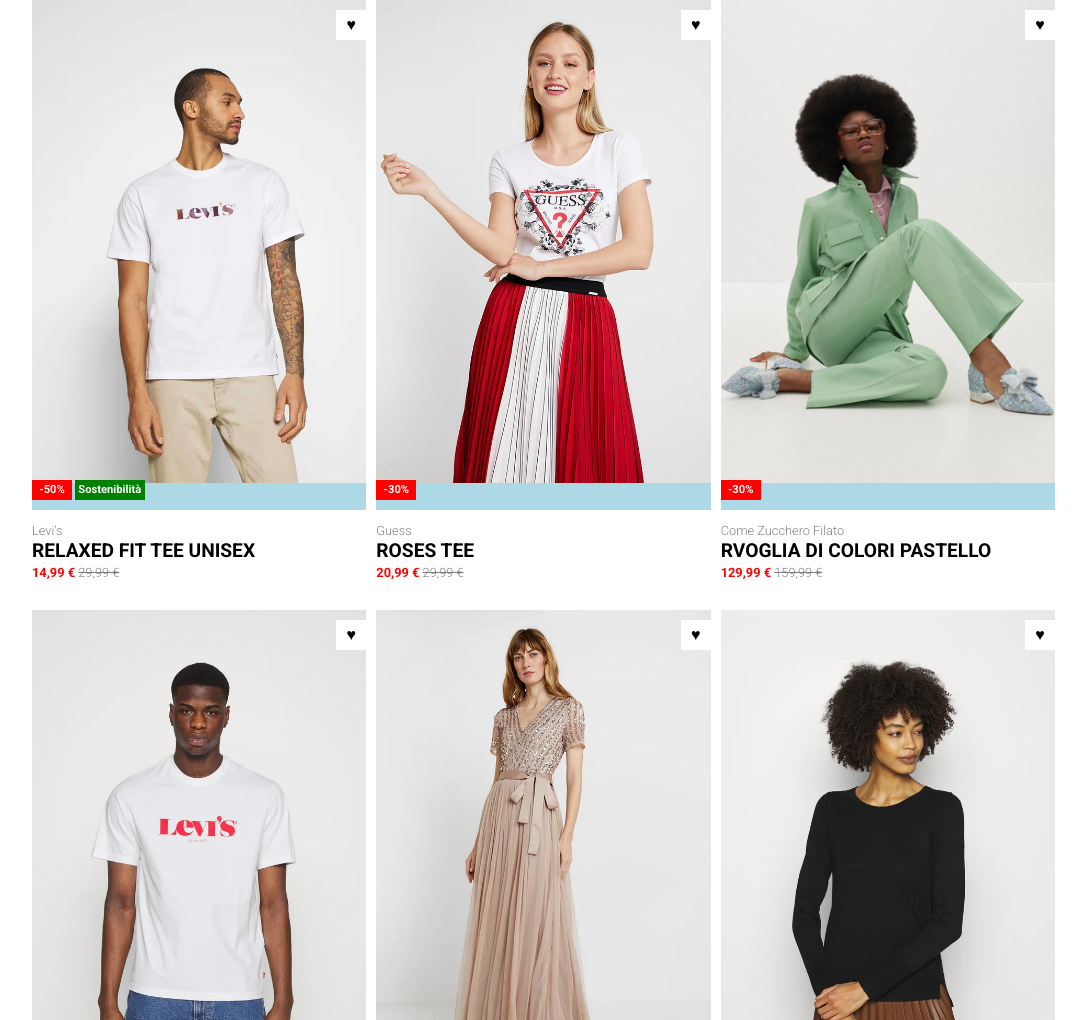
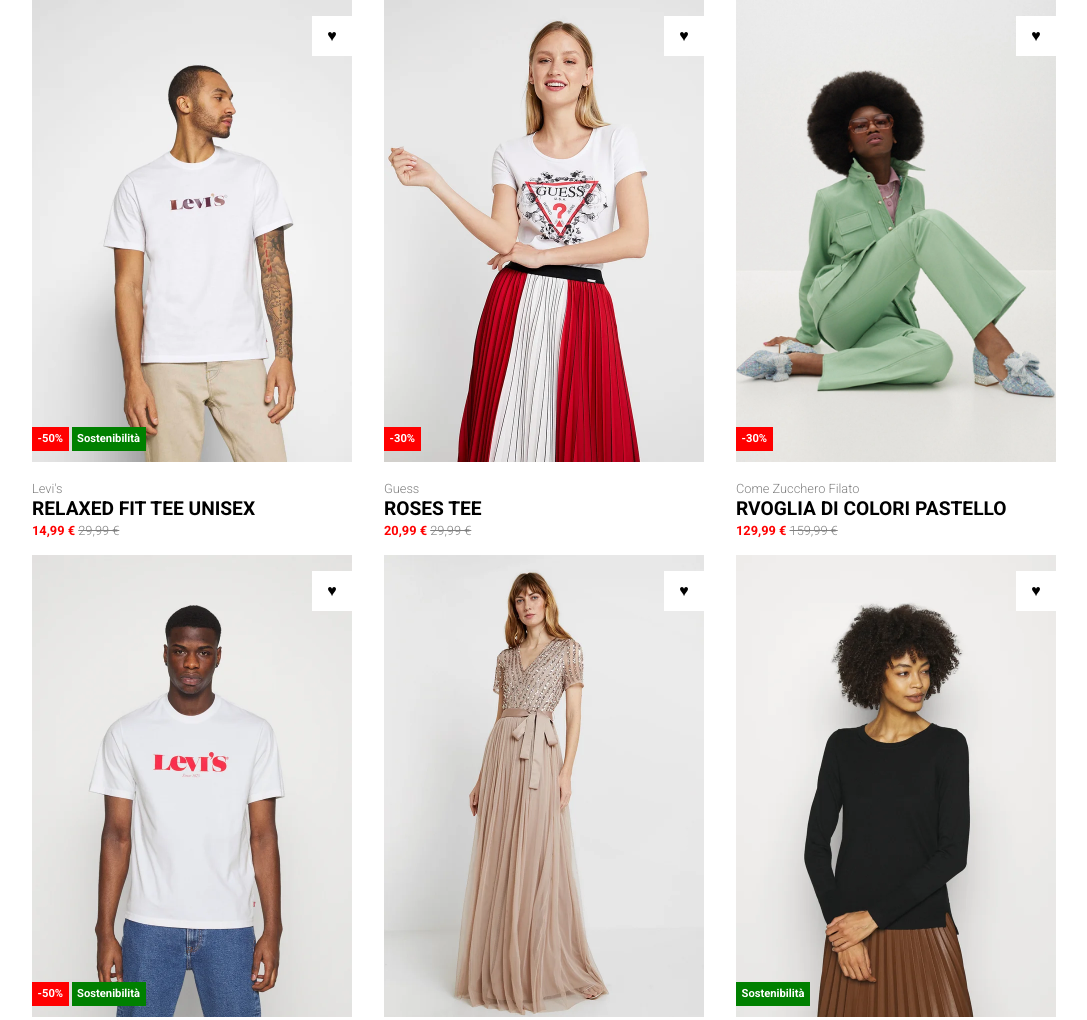
Before and after one commit to saragrigolin/html-css-boolando, a plain HTML site: page index.html in a window 1280 px wide. Shown: the top 1020 px of the page, without its empty margins (96-1183 px from the left). Drawn offline with Linux system fonts and the light colour scheme.

Commit message:
edit exercise after correction

```diff
--- a/css/style.css
+++ b/css/style.css
@@ -6,6 +6,7 @@
 }
 
 html {
+    font-size: 100%;
     font-family: 'Roboto', sans-serif;
 }
 
@@ -24,14 +25,11 @@ html {
     /* background-color: violet; */
 }
 
-.first-row {
-    margin-bottom: 10px;
-}
-
 .product {
-    height: 600px;
-    width: calc(100% / 3 - 7px);
-    margin-right: 10px;
+    /* height: 600px; */
+    width: calc(100% / 3 - 4em / 3);
+    margin-right: 2em;
+    margin-bottom: 1em;
     /* background-color: lightgreen; */
     float: left;
 }
@@ -41,16 +39,24 @@ html {
 }
 
 .product-img {
-    height: 85%;
-    background-color: lightblue;
+    /* height: 85%; */
+    /* background-color: lightblue; */
     position: relative;
-    overflow: hidden;
 }
 
-.product-img img {
+.thumbs img {
     width: 100%;
+    display: block;
+}
+
+.product .thumbs {
+    position: relative;
+}
+
+.second-img {
     position: absolute;
-
+    top: 0;
+    left: 0;
 }
 
 .second-img:hover {
@@ -59,47 +65,39 @@ html {
 
 .fav {
     background-color: white;
-    height: 30px;
-    width: 30px;
+    height: 2.5em;
+    width: 2.5em;
     position: absolute;
     right: 0;
-    top: 10px;
-    line-height: 30px;
+    top: 1em;
+    line-height: 2.5em;
     text-align: center;
 }
 
 .labels {
     position: absolute;
-    bottom: 10px;
-    left: 0px;
+    bottom: 1em;
+    left: 0p;
     color: white;
     font-weight: bold;
     font-size: 0.7em;
-    text-align: center;
+    width: 100%;
 }
 
 .sale {
     background-color: red;
-    height: 20px;
-    width: 40px;
+    padding: 0.5em;
     display: inline-block;
 }
 
 .sustainable {
     background-color: green;
-    height: 20px;
-    width: 70px;
+    padding: 0.5em;
     display: inline-block;
 }
 
-.sustainable span,
-.sale span {
-    line-height: 20px;
-    vertical-align: middle;
-}
-
 .product-description {
-    margin-top: 10px;
+    margin-top: 1em;
     /* background-color: lightsalmon; */
 }
 
--- a/index.html
+++ b/index.html
@@ -22,14 +22,14 @@
             <!-- primo prodotto -->
             <div class="product relaxed-tee">
                 <div class="product-img">
+                    <div class="thumbs">
                         <img class="first-img" src="img/1b.webp" alt="immagine prodotto Relaxed Fit Tee Unisex">
                         <img class="second-img" src="img/1.webp" alt="immagine prodotto Relaxed Fit Tee Unisex">
-                    <div class="fav">
-                        <span>&hearts;</span>
                     </div>
+                    <div class="fav">&hearts;</div>
                     <div class="labels">
-                        <div class="sale"><span>-50%</span></div>
-                        <div class="sustainable"><span>Sostenibilit&agrave;</span></div>
+                        <div class="sale">-50%</div>
+                        <div class="sustainable">Sostenibilit&agrave;</div>
                     </div>
                 </div>
                 <div class="product-description">
@@ -42,13 +42,13 @@
             <!-- secondo prodotto  -->
             <div class="product roses-tee">
                 <div class="product-img">
+                    <div class="thumbs">
                         <img class="first-img" src="img/2b.webp" alt="immagine prodotto Roses Tee">
                         <img class="second-img" src="img/2.webp" alt="immagine prodotto Roses Tee">
-                    <div class="fav">
-                        <span>&hearts;</span>
                     </div>
+                    <div class="fav">&hearts;</div>
                     <div class="labels">
-                        <div class="sale"><span>-30%</span></div>
+                        <div class="sale">-30%</div>
                     </div>
                 </div>
                 <div class="product-description">
@@ -61,13 +61,13 @@
             <!-- terzo prodotto -->
             <div class="product colori-pastello">
                 <div class="product-img">
+                    <div class="thumbs">
                         <img class="first-img" src="img/3b.webp" alt="immagine prodotto Colori Pastello">
                         <img class="second-img" src="img/3.webp" alt="immagine prodotto Colori Pastello">
-                    <div class="fav">
-                        <span>&hearts;</span>
                     </div>
+                    <div class="fav">&hearts;</div>
                     <div class="labels">
-                        <div class="sale"><span>-30%</span></div>
+                        <div class="sale">-30%</div>
                     </div>
                 </div>
                 <div class="product-description">
@@ -84,14 +84,14 @@
             <!-- primo prodotto -->
             <div class="product tee-unisex">
                 <div class="product-img">
+                    <div class="thumbs">
                         <img class="first-img" src="img/4b.webp" alt="immagine prodotto Tee Unisex">
                         <img class="second-img" src="img/4.webp" alt="immagine prodotto Tee Unisex">
-                    <div class="fav">
-                        <span>&hearts;</span>
                     </div>
+                    <div class="fav">&hearts;</div>
                     <div class="labels">
-                        <div class="sale"><span>-50%</span></div>
-                        <div class="sustainable"><span>Sostenibilit&agrave;</span></div>
+                        <div class="sale">-50%</div>
+                        <div class="sustainable">Sostenibilit&agrave;</div>
                     </div>
                 </div>
                 <div class="product-description">
@@ -104,11 +104,11 @@
             <!-- secondo prodotto -->
             <div class="product stripe-bodice">
                 <div class="product-img">
+                    <div class="thumbs">
                         <img class="first-img" src="img/5b.webp" alt="immagine prodotto Stripe Bodice">
                         <img class="second-img" src="img/5.webp" alt="immagine prodotto Stripe Bodice">
-                    <div class="fav">
-                        <span>&hearts;</span>
                     </div>
+                    <div class="fav">&hearts;</div>
                 </div>
                 <div class="product-description">
                     <span>Maya Deluxe</span>
@@ -120,13 +120,13 @@
             <!-- terzo prodotto -->
             <div class="product sweater">
                 <div class="product-img">
+                    <div class="thumbs">
                         <img class="first-img" src="img/6b.webp" alt="immagine prodotto Maglione Black">
                         <img class="second-img" src="img/6.webp" alt="immagine prodotto Maglione Black">
-                    <div class="fav">
-                        <span>&hearts;</span>
                     </div>
+                    <div class="fav">&hearts;</div>
                     <div class="labels">
-                        <div class="sustainable"><span>Sostenibilit&agrave;</span></div>
+                        <div class="sustainable">Sostenibilit&agrave;</div>
                     </div>
                 </div>
                 <div class="product-description">
```
Lines whose indentation alone changed are shown as unchanged.
